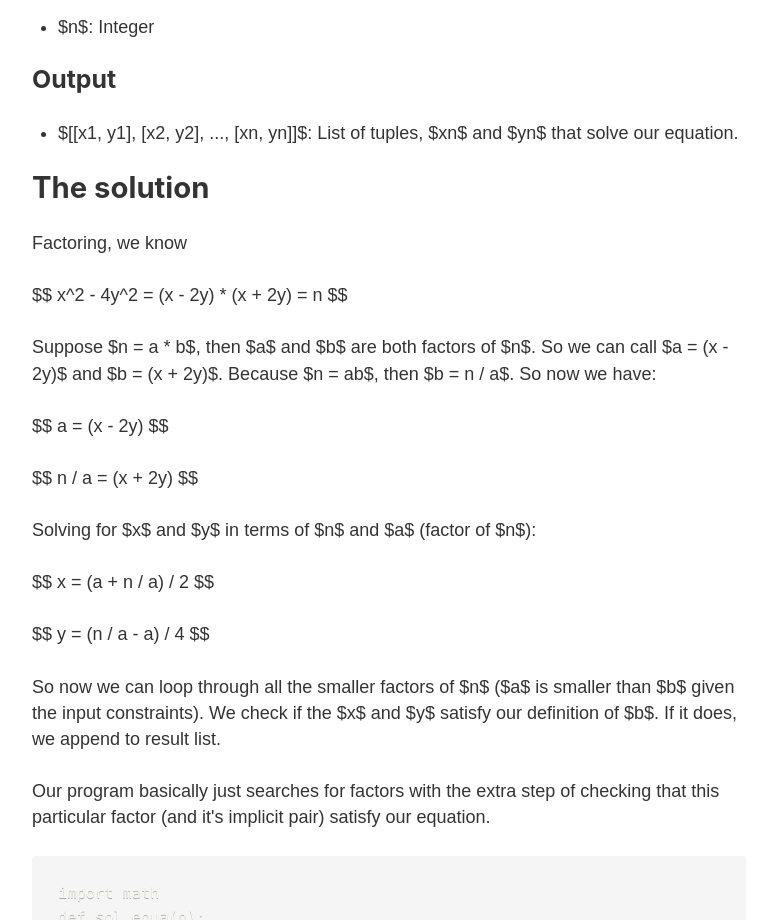
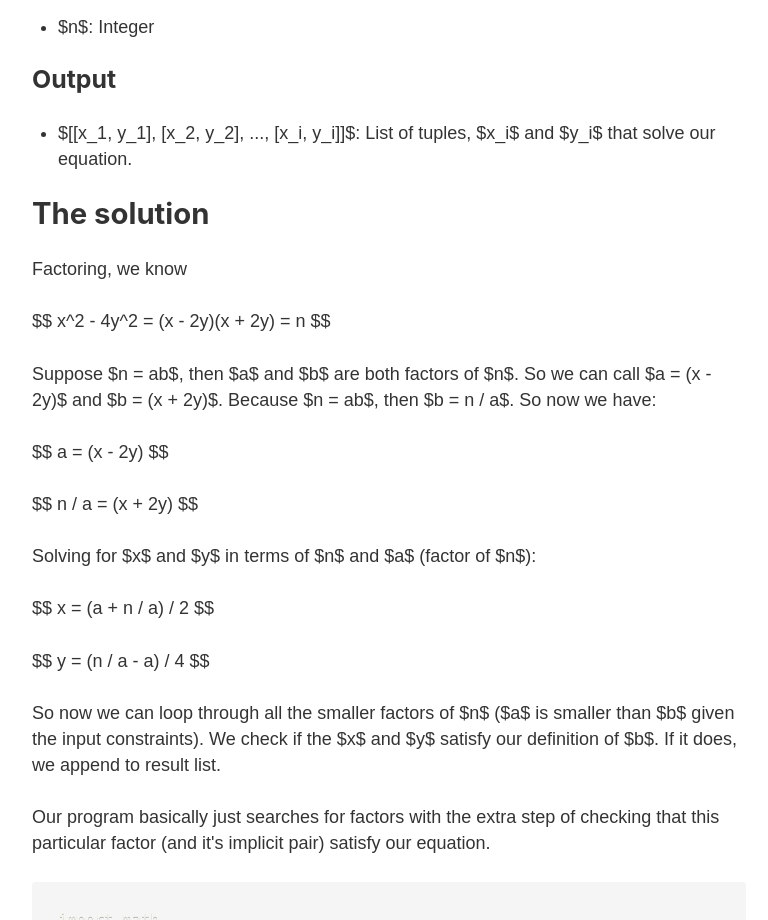
Before and after one commit to jistjoalal/blog, a Gatsby site: page /blog/kata in a window 1280 px wide. Shown: the part 1440-2360 px from the top of the page, without its empty margins (251-1019 px from the left). Built offline with nearby package versions, Linux system fonts and the light colour scheme; Gatsby itself is replaced by a stand-in of ours; some packages are replaced by stand-ins of ours; code samples lack their colours.

Commit message:
better latex in kata post, im learning!

```diff
--- a/blog/kata.md
+++ b/blog/kata.md
@@ -31,17 +31,17 @@ In programming terms, write a function with the following i/o:
 
 ### Output
 
-- $[[x1, y1], [x2, y2], ..., [xn, yn]]$: List of tuples, $xn$ and $yn$ that solve our equation.
+- $[[x_1, y_1], [x_2, y_2], ..., [x_i, y_i]]$: List of tuples, $x_i$ and $y_i$ that solve our equation.
 
 ## The solution
 
 Factoring, we know
 
 $$
-x^2 - 4y^2 = (x - 2y) * (x + 2y) = n
+x^2 - 4y^2 = (x - 2y)(x + 2y) = n
 $$
 
-Suppose $n = a * b$, then $a$ and $b$ are both factors of $n$. So we can call $a = (x - 2y)$ and $b = (x + 2y)$. Because $n = ab$, then $b = n / a$. So now we have:
+Suppose $n = ab$, then $a$ and $b$ are both factors of $n$. So we can call $a = (x - 2y)$ and $b = (x + 2y)$. Because $n = ab$, then $b = n / a$. So now we have:
 
 $$
 a = (x - 2y)
```
